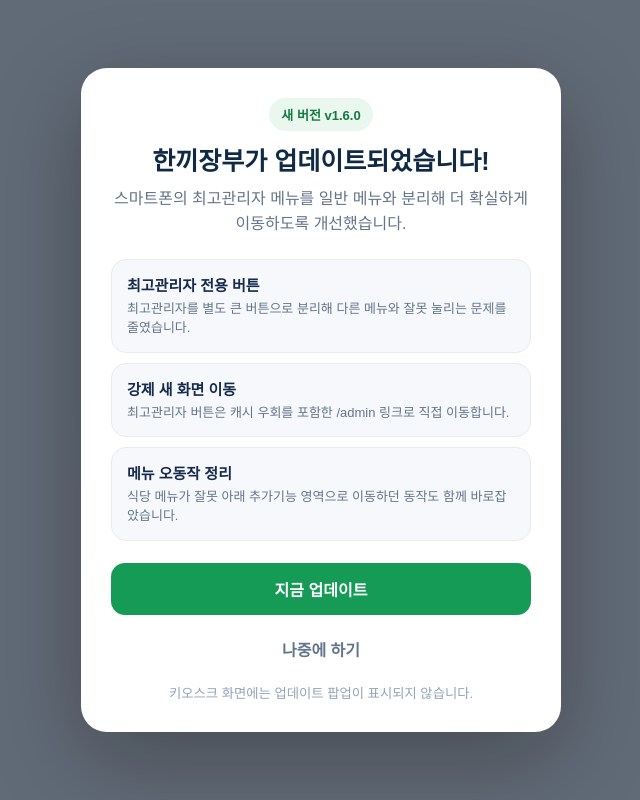
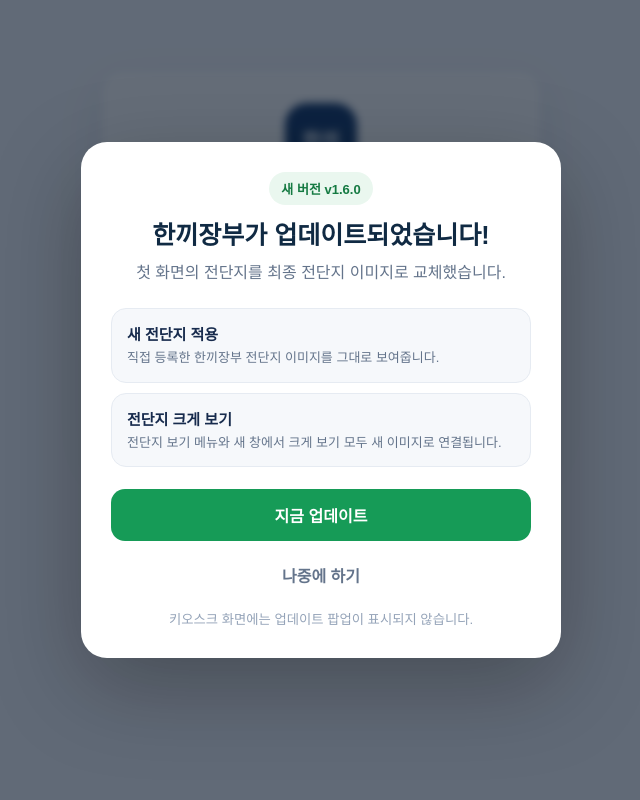
Before and after one commit to profile2018/hankki-jangbu, a Next.js app: page / in a window 1280 px wide. Shown: the whole page, without its empty margins (319-959 px from the left). Built offline with nearby package versions, Linux system fonts and the light colour scheme; no server answers.

Commit message:
Bump update notice to v1.6.1 for flyer replacement

```diff
--- a/app/UpdateNotice.js
+++ b/app/UpdateNotice.js
@@ -2,26 +2,13 @@
 
 import { useEffect, useState } from "react";
 
-const VERSION = "1.6.0";
+const VERSION = "1.6.1";
 const STORAGE_KEY = "hankki-jangbu-version";
 const CHECK_INTERVAL = 5 * 60 * 1000;
 
 export default function UpdateNotice() {
-  const [open, setOpen] = useState(false);
-  const [latestVersion, setLatestVersion] = useState(VERSION);
-
-  useEffect(() => {
-    if (window.location.pathname.startsWith("/kiosk")) { setOpen(false); return; }
-    let timer; let stopped = false;
-    function showIfNeeded(version) { try { const applied=localStorage.getItem(STORAGE_KEY); if(applied!==version){setLatestVersion(version);setOpen(true);} } catch {setLatestVersion(version);setOpen(true);} }
-    async function checkLatestVersion(){try{const response=await fetch(`/app-version.json?_=${Date.now()}`,{cache:"no-store",headers:{"cache-control":"no-cache"}});if(!response.ok)return;const data=await response.json();const remoteVersion=String(data?.version||"").trim();if(!stopped&&remoteVersion&&remoteVersion!==VERSION)showIfNeeded(remoteVersion);}catch{}}
-    showIfNeeded(VERSION);checkLatestVersion();timer=window.setInterval(checkLatestVersion,CHECK_INTERVAL);
-    const handleVisible=()=>{if(document.visibilityState==="visible")checkLatestVersion();};const handleFocus=()=>checkLatestVersion();document.addEventListener("visibilitychange",handleVisible);window.addEventListener("focus",handleFocus);
-    return()=>{stopped=true;if(timer)window.clearInterval(timer);document.removeEventListener("visibilitychange",handleVisible);window.removeEventListener("focus",handleFocus);};
-  }, []);
-
-  function applyUpdate(){try{localStorage.setItem(STORAGE_KEY,latestVersion);}catch{}const url=new URL(window.location.href);url.searchParams.set("_appv",latestVersion);url.searchParams.set("_refresh",String(Date.now()));window.location.replace(url.toString());}
-  function later(){setOpen(false);} if(!open)return null;
-
-  return <div className="update-backdrop" role="dialog" aria-modal="true" aria-labelledby="update-title"><section className="update-card"><div className="update-badge">새 버전 v{latestVersion}</div><h2 id="update-title">한끼장부가 업데이트되었습니다!</h2><p className="update-lead">스마트폰의 최고관리자 메뉴를 일반 메뉴와 분리해 더 확실하게 이동하도록 개선했습니다.</p><div className="update-items"><div><strong>최고관리자 전용 버튼</strong><span>최고관리자를 별도 큰 버튼으로 분리해 다른 메뉴와 잘못 눌리는 문제를 줄였습니다.</span></div><div><strong>강제 새 화면 이동</strong><span>최고관리자 버튼은 캐시 우회를 포함한 /admin 링크로 직접 이동합니다.</span></div><div><strong>메뉴 오동작 정리</strong><span>식당 메뉴가 잘못 아래 추가기능 영역으로 이동하던 동작도 함께 바로잡았습니다.</span></div></div><button type="button" className="update-now" onClick={applyUpdate}>지금 업데이트</button><button type="button" className="update-later" onClick={later}>나중에 하기</button><small>키오스크 화면에는 업데이트 팝업이 표시되지 않습니다.</small></section></div>;
+  const [open,setOpen]=useState(false); const [latestVersion,setLatestVersion]=useState(VERSION);
+  useEffect(()=>{if(window.location.pathname.startsWith("/kiosk")){setOpen(false);return;}let timer;let stopped=false;function showIfNeeded(version){try{const applied=localStorage.getItem(STORAGE_KEY);if(applied!==version){setLatestVersion(version);setOpen(true);}}catch{setLatestVersion(version);setOpen(true);}}async function checkLatestVersion(){try{const response=await fetch(`/app-version.json?_=${Date.now()}`,{cache:"no-store",headers:{"cache-control":"no-cache"}});if(!response.ok)return;const data=await response.json();const remoteVersion=String(data?.version||"").trim();if(!stopped&&remoteVersion&&remoteVersion!==VERSION)showIfNeeded(remoteVersion);}catch{}}showIfNeeded(VERSION);checkLatestVersion();timer=window.setInterval(checkLatestVersion,CHECK_INTERVAL);const handleVisible=()=>{if(document.visibilityState==="visible")checkLatestVersion();};const handleFocus=()=>checkLatestVersion();document.addEventListener("visibilitychange",handleVisible);window.addEventListener("focus",handleFocus);return()=>{stopped=true;if(timer)window.clearInterval(timer);document.removeEventListener("visibilitychange",handleVisible);window.removeEventListener("focus",handleFocus);};},[]);
+  function applyUpdate(){try{localStorage.setItem(STORAGE_KEY,latestVersion);}catch{}const url=new URL(window.location.href);url.searchParams.set("_appv",latestVersion);url.searchParams.set("_refresh",String(Date.now()));window.location.replace(url.toString());} function later(){setOpen(false);} if(!open)return null;
+  return <div className="update-backdrop" role="dialog" aria-modal="true" aria-labelledby="update-title"><section className="update-card"><div className="update-badge">새 버전 v{latestVersion}</div><h2 id="update-title">한끼장부가 업데이트되었습니다!</h2><p className="update-lead">첫 화면의 전단지를 최종 전단지 이미지로 교체했습니다.</p><div className="update-items"><div><strong>새 전단지 적용</strong><span>직접 등록한 한끼장부 전단지 이미지를 그대로 보여줍니다.</span></div><div><strong>전단지 크게 보기</strong><span>전단지 보기 메뉴와 새 창에서 크게 보기 모두 새 이미지로 연결됩니다.</span></div></div><button type="button" className="update-now" onClick={applyUpdate}>지금 업데이트</button><button type="button" className="update-later" onClick={later}>나중에 하기</button><small>키오스크 화면에는 업데이트 팝업이 표시되지 않습니다.</small></section></div>;
 }
```
